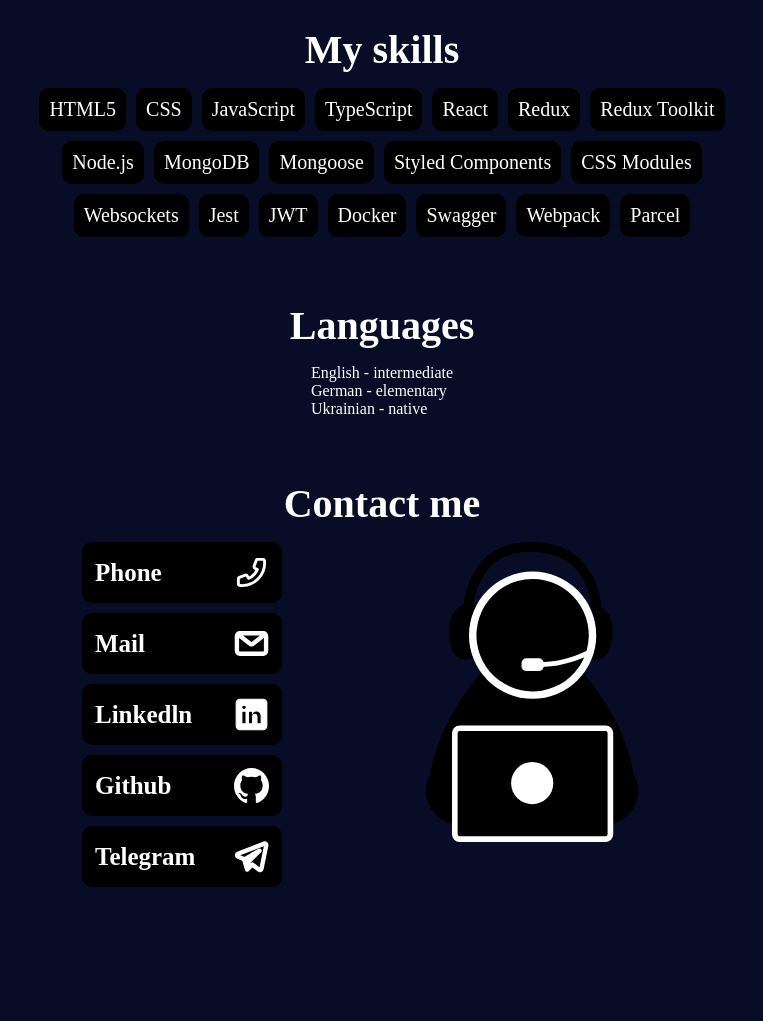
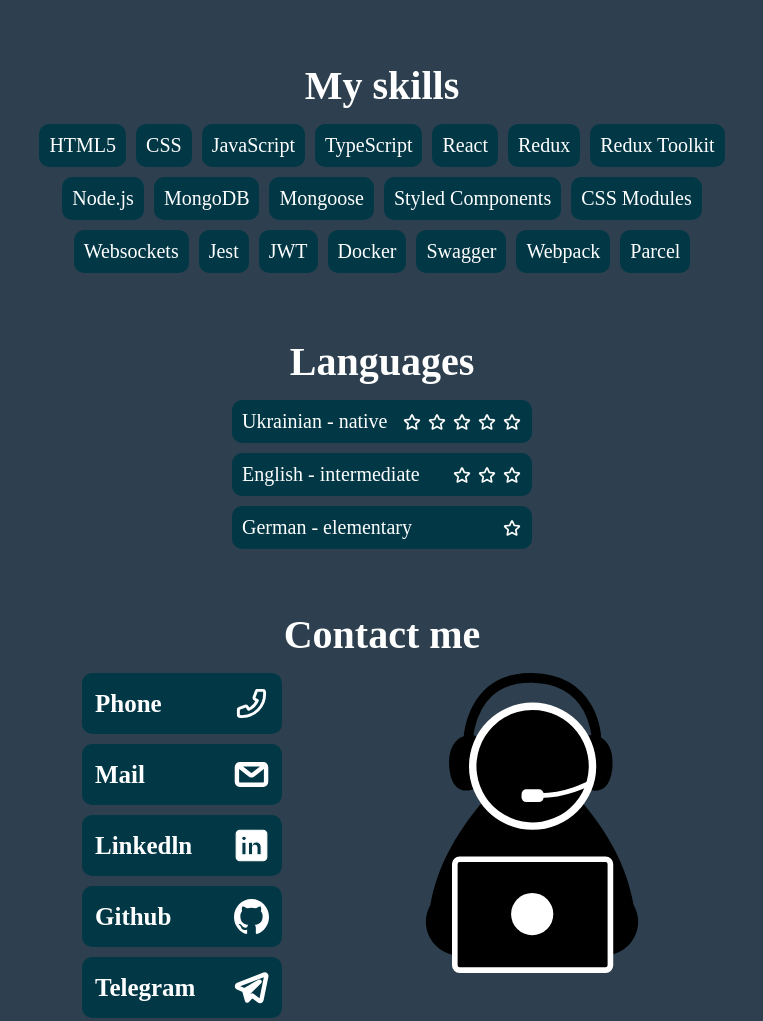
Before and after one commit to Dzhaman-Nazarii/portfolio-dzhaman, a website built with Parcel: page src/index.html in a window 1280 px wide. Shown: the part 1230-2251 px from the top of the page, without its empty margins (258-1021 px from the left). Before the commit the page ends 2179 px from the top, so only its background shows below. Built offline with nearby package versions, Linux system fonts and the light colour scheme.

Commit message:
imporve portfolio

```diff
--- a/src/partials/about.html
+++ b/src/partials/about.html
@@ -2,7 +2,7 @@
     <h1 class="about__header">About me</h1>
     <p class="about__description">
         I have a wide range of skills and can work with both frontend and backend.
-        React and MongoDB are a powerful combination for developing web applications. React allows you to create dynamic and interactive user interfaces,
+        React and MongoDB are a powerful combination for developing web apps. React allows you to create dynamic and interactive user interfaces,
         while MongoDB is a flexible NoSQL database that allows you to store and process data. I am confident in my ability to take ownership of tasks and
         find solutions to complex challenges, without sacrificing quality. I like to work with new technologies, always loved optimization and exact sciences,
         look broadly at the task and propose various improvements for the company as a whole.
--- a/src/partials/home.html
+++ b/src/partials/home.html
@@ -2,5 +2,11 @@
     <h1 class="home__header">Nazarii Dzhaman</h1>
     <img src="./images/avatar.jpg" class="home__avatar" alt="avatar">
     <p class="home__description">Hello, I`m a full-stack developer <br> with 2+ years of practical experience.</p>
-
+    <a  class="home__download"
+        href="https://rxresu.me/sergio8655/wsery6-tewr"
+        target="_blank"
+        download>
+        Download CV
+        <img src="./images/download.svg" alt="download">
+    </a>
 </section>
--- a/src/partials/languages.html
+++ b/src/partials/languages.html
@@ -1,8 +1,29 @@
 <section class="languages">
     <h1 class="languages__header">Languages</h1>
     <ul class="languages__list">
-        <li class="languages__item">English - intermediate</li>
-        <li class="languages__item">German - elementary</li>
-        <li class="languages__item">Ukrainian - native</li>
+        <li class="languages__item">
+            Ukrainian - native
+            <span class="languages__star">
+                <img src="./images/star.svg" alt="star">
+                <img src="./images/star.svg" alt="star">
+                <img src="./images/star.svg" alt="star">
+                <img src="./images/star.svg" alt="star">
+                <img src="./images/star.svg" alt="star">
+            </span>
+        </li>
+        <li class="languages__item">
+            English - intermediate
+            <span class="languages__star">
+                <img src="./images/star.svg" alt="star">
+                <img src="./images/star.svg" alt="star">
+                <img src="./images/star.svg" alt="star">
+            </span>
+        </li>
+        <li class="languages__item">
+            German - elementary
+            <span class="languages__star">
+                <img src="./images/star.svg" alt="star">
+            </span>
+        </li>
     </ul>
 </section>
--- a/src/sass/_contact.scss
+++ b/src/sass/_contact.scss
@@ -26,10 +26,10 @@
         font-weight: bolder;
         list-style: none;
         padding: 10px;
-        background-color: black;
+        background-color: rgb(2, 56, 70);
         border-radius: 10px;
         list-style: none;
-        border: 3px solid black;
+        border: 3px solid rgb(2, 56, 70);
         &:hover, &:active {
             border: 3px solid white;
         }
--- a/src/sass/_header.scss
+++ b/src/sass/_header.scss
@@ -2,13 +2,15 @@
     z-index: 1;
     top:20px;
     position: fixed;
-    background: black;
+    background: rgb(2, 56, 70);
     box-shadow: 0px 4px 10px 0px black;
     border-radius: 20px;
     &__list {
-        width: 660px;
+        height: 50px;
+        width: 700px;
         display: flex;
-        gap: 20px;
+        align-items: center;
+        justify-content: space-around;
     }
     &__item {
       list-style: none;
@@ -21,8 +23,8 @@
       text-decoration: none;
       &:hover, &:active {
         background-color: white;
-        color: black;
+        color: rgb(2, 56, 70);
         border-radius: 20px;
       }
     }
-}
+  }
--- a/src/sass/_home.scss
+++ b/src/sass/_home.scss
@@ -11,7 +11,7 @@
     }
     &__avatar {
         width: 100px;
-        border: 3px solid rgb(206, 189, 189);
+        border: 3px solid rgb(2, 56, 70);
         border-radius: 50%;
     }
     &__description {
@@ -21,4 +21,13 @@
         margin-top: 20px;
         text-align: center;
     }
+    &__download {
+        margin-top: 20px;
+        display: flex;
+        align-items: center;
+        font-size: 22px;
+        border: 2px solid white;
+        padding: 5px;
+        border-radius: 10px;
+    }
 }
--- a/src/sass/_languages.scss
+++ b/src/sass/_languages.scss
@@ -1,12 +1,36 @@
-.languages{
+.languages {
     margin-top: 30px;
     display: flex;
     flex-direction: column;
     align-items: center;
-    &__header{
+    &__header {
+        margin-bottom: 15px;
         margin-top: 35px;
-        margin-bottom: 15px;
         font-size: 40px;
         font-weight: bolder;
     }
+    &__list {
+        padding: 0;
+        margin: 0;
+        width: 300px;
+        display: flex;
+        flex-wrap: wrap;
+        flex-direction: column;
+        gap: 10px;
+        justify-content: center;
+    }
+    &__item {
+        font-size: 20px;
+        list-style: none;
+        padding: 10px;
+        background-color: rgb(2, 56, 70);
+        border-radius: 10px;
+        display: flex;
+        justify-content: space-between;
+    }
+    &__star {
+        display: flex;
+        align-items: center;
+        gap: 5px;
+    }
 }
--- a/src/sass/_skills.scss
+++ b/src/sass/_skills.scss
@@ -23,7 +23,7 @@
         font-size: 20px;
         list-style: none;
         padding: 10px;
-        background-color: black;
+        background-color: rgb(2, 56, 70);
         border-radius: 10px;
     }
 }
--- a/src/sass/index.scss
+++ b/src/sass/index.scss
@@ -15,7 +15,7 @@
     letter-spacing: normal;
     margin: 0 auto;
     color: white;
-    background-color: #090c27;
+    background-color: #2e404f;
     padding: 0;
 }
 
```
Also changed, not shown: src/images/download.svg (added), src/images/star.svg (added).
